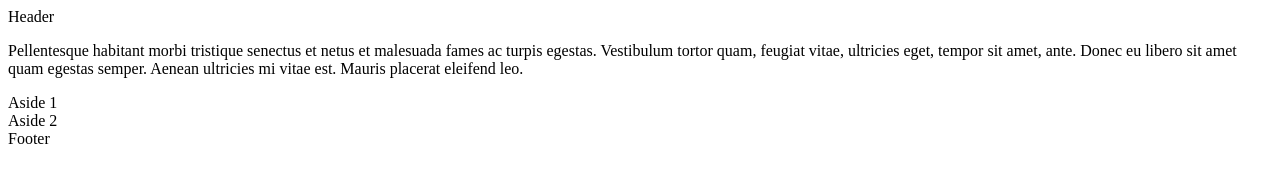
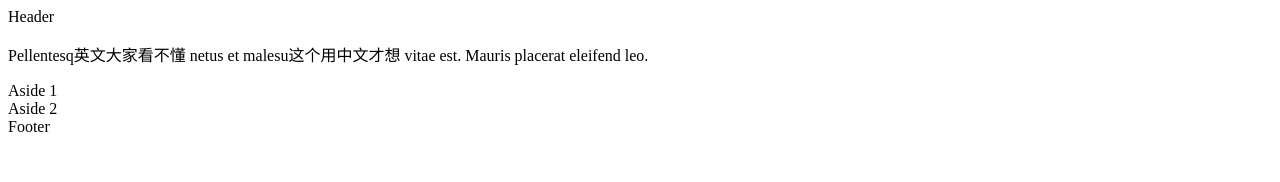
Before and after one commit to pengyuking/jobweb, a plain HTML site: page site/index.html in a window 1280 px wide. Drawn offline with Linux system fonts and the light colour scheme.

Commit message:
Small addition to our page content.

```diff
--- a/site/index.html
+++ b/site/index.html
@@ -5,7 +5,7 @@
 	<div class="wrapper">
   <header class="header">Header</header>
   <article class="main">
-    <p>Pellentesque habitant morbi tristique senectus et netus et malesuada fames ac turpis egestas. Vestibulum tortor quam, feugiat vitae, ultricies eget, tempor sit amet, ante. Donec eu libero sit amet quam egestas semper. Aenean ultricies mi vitae est. Mauris placerat eleifend leo.</p>
+    <p>Pellentesq英文大家看不懂 netus et malesu这个用中文才想 vitae est. Mauris placerat eleifend leo.</p>
   </article>
   <aside class="aside aside-1">Aside 1</aside>
   <aside class="aside aside-2">Aside 2</aside>
```
